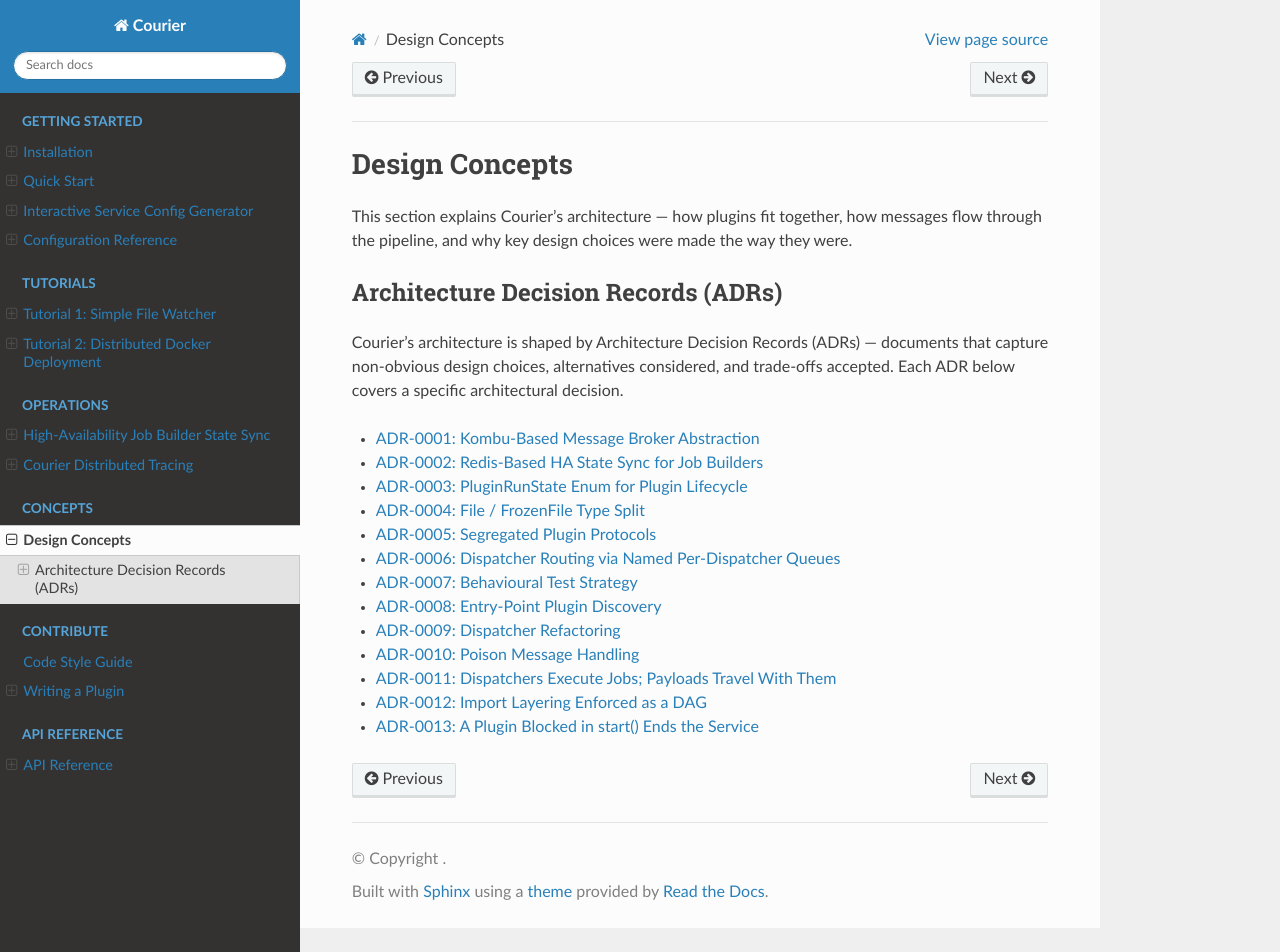
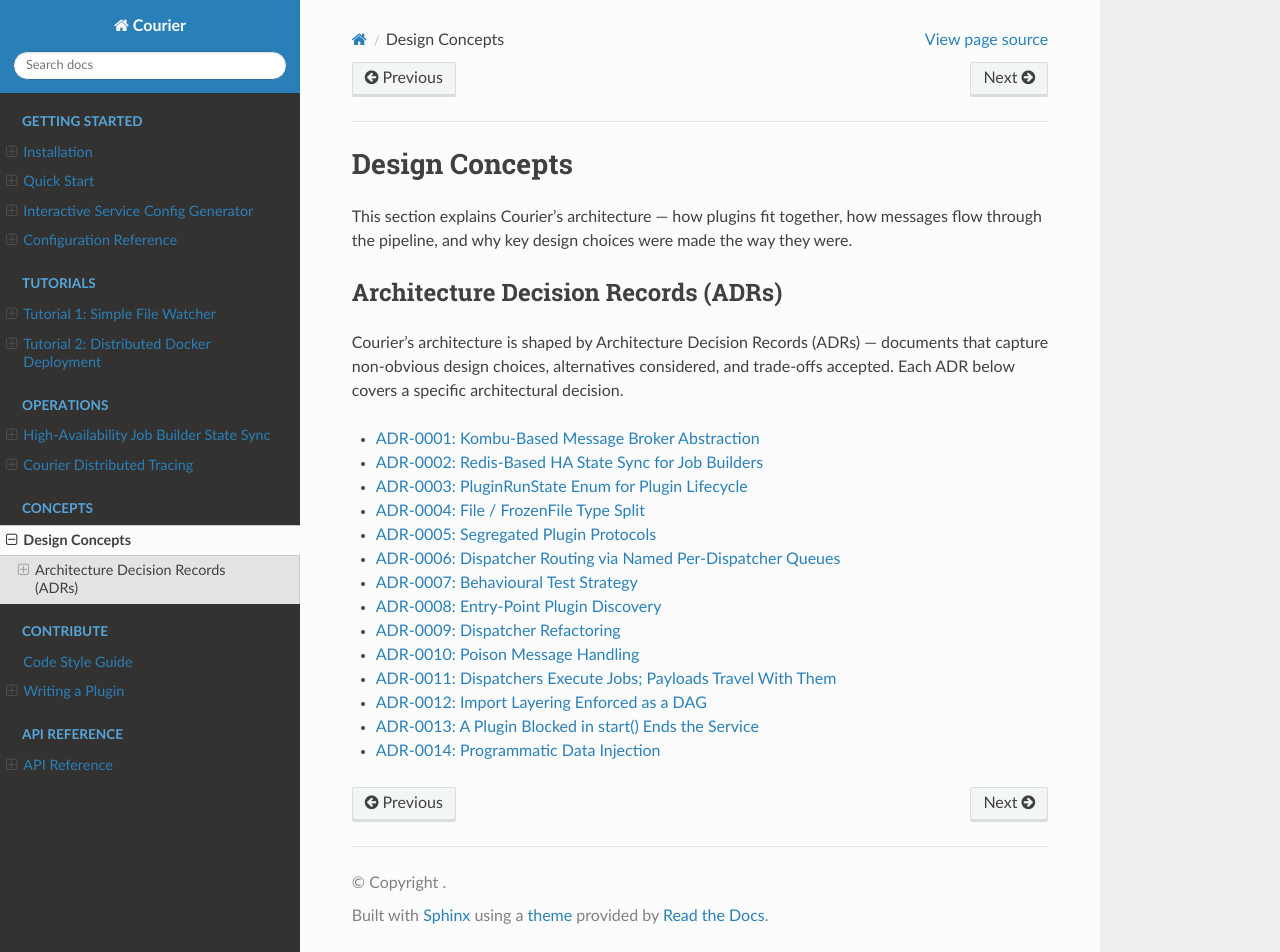
Before and after one commit to CIRA-GEOIPS/courier, a Sphinx documentation site: the page built from sphinx/concepts/index.md, in a window 1280 px wide and 952 px high. Built offline with Sphinx 7.4.7 and the Read the Docs theme 3.1.0, drawn with Linux system fonts in a browser that asks for light colours.

Commit message:
add to toctree

````diff
--- a/sphinx/concepts/index.md
+++ b/sphinx/concepts/index.md
@@ -1,12 +1,14 @@
 # Design Concepts
 
-This section explains Courier's architecture — how plugins fit together,
-how messages flow through the pipeline, and why key design choices were
-made the way they were.
+This section explains Courier's architecture — how plugins fit together, how
+messages flow through the pipeline, and why key design choices were made the way
+they were.
 
 ## Architecture Decision Records (ADRs)
 
-Courier's architecture is shaped by Architecture Decision Records (ADRs) — documents that capture non-obvious design choices, alternatives considered, and trade-offs accepted. Each ADR below covers a specific architectural decision.
+Courier's architecture is shaped by Architecture Decision Records (ADRs) —
+documents that capture non-obvious design choices, alternatives considered, and
+trade-offs accepted. Each ADR below covers a specific architectural decision.
 
 ```{toctree}
 :maxdepth: 1
@@ -24,4 +26,5 @@ adr/0010-poison-message-handling
 adr/0011-dispatchers-execute-jobs
 adr/0012-import-layering
 adr/0013-stuck-plugin-start
+adr/0014-programmatic-data-injection
 ```
````
